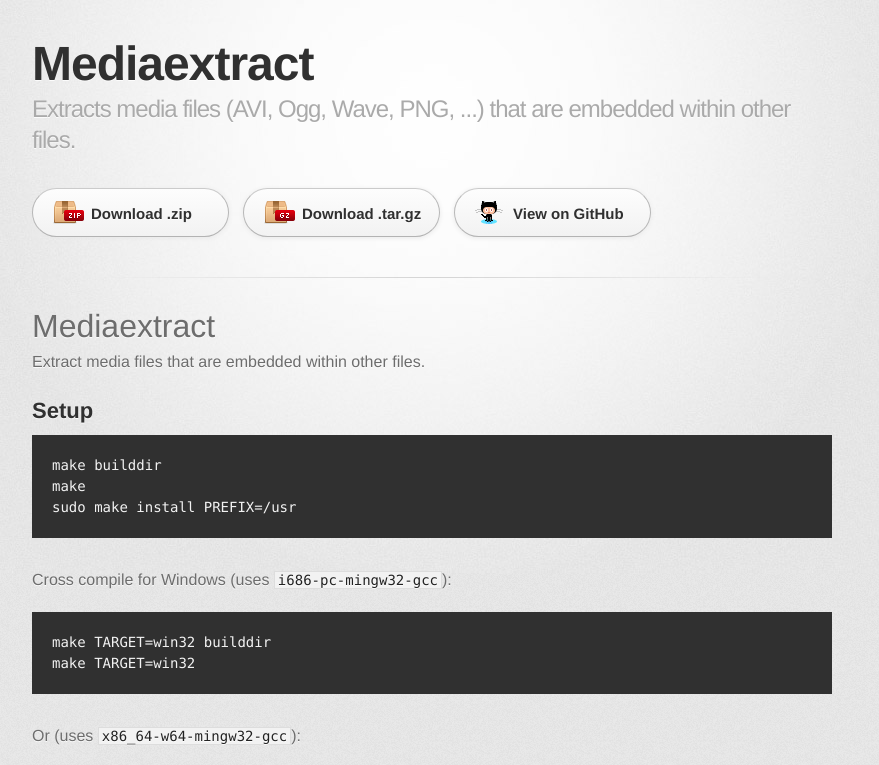
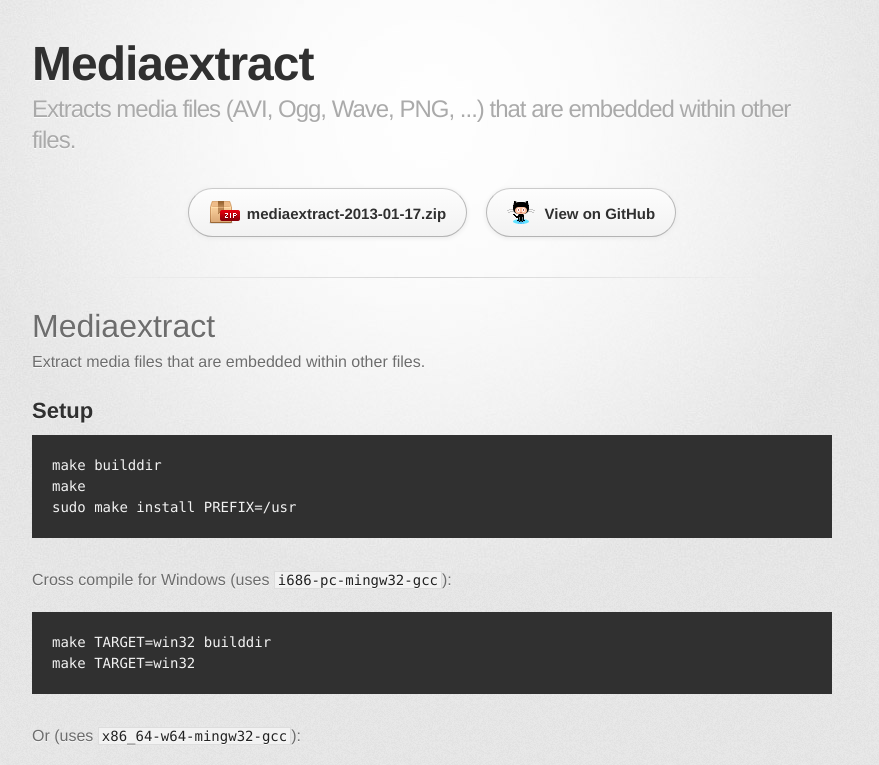
Before and after one commit to panzi/mediaextract, a plain HTML site: page index.html in a window 1280 px wide. Shown: the top 765 px of the page, without its empty margins (208-1087 px from the left). Drawn offline with Linux system fonts and the light colour scheme; a web font is replaced by a local one.

Commit message:
added download

```diff
--- a/index.html
+++ b/index.html
@@ -23,8 +23,7 @@
         </header>
 
         <section id="downloads" class="clearfix">
-          <a href="https://github.com/panzi/mediaextract/zipball/master" id="download-zip" class="button"><span>Download .zip</span></a>
-          <a href="https://github.com/panzi/mediaextract/tarball/master" id="download-tar-gz" class="button"><span>Download .tar.gz</span></a>
+          <a href="mediaextract-2013-01-17.zip" id="download-zip" class="button"><span>mediaextract-2013-01-17.zip</span></a>
           <a href="https://github.com/panzi/mediaextract" id="view-on-github" class="button"><span>View on GitHub</span></a>
         </section>
 
--- a/stylesheets/stylesheet.css
+++ b/stylesheets/stylesheet.css
@@ -100,6 +100,7 @@ header h2 {
 
 #downloads {
   margin-bottom: 40px;
+  text-align: center;
 }
 
 a.button {
@@ -114,10 +115,8 @@ a.button {
   line-height: 25px;
   font-weight: bold;
   font-size: 15px;
-  padding: 12px 8px 12px 8px;
-  display: block;
-  float: left;
-  width: 179px;
+  padding: 12px 20px 12px 8px;
+  display: inline-block;
   margin-right: 14px;
   background: #fdfdfd; /* Old browsers */
   background: -moz-linear-gradient(top,  #fdfdfd 0%, #f2f2f2 100%); /* FF3.6+ */
```
Also changed, not shown: 1 other file.
